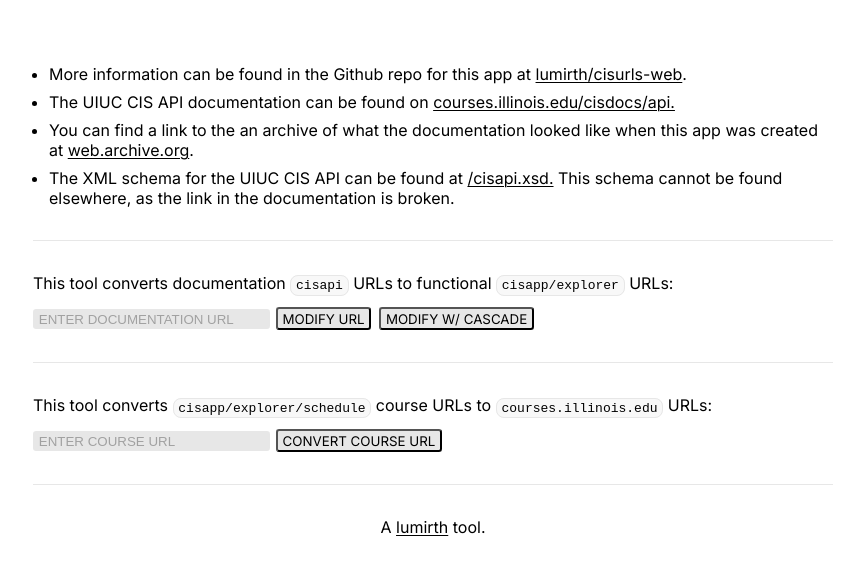
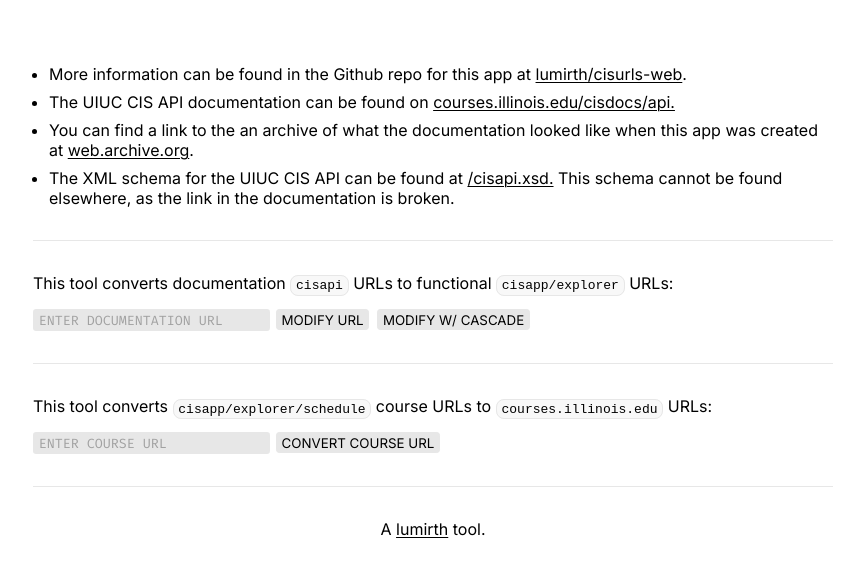
Before and after one commit to lumirth/cisurls-web, a Svelte app: page / in a window 1280 px wide. Shown: the top 574 px of the page, without its empty margins (207-1071 px from the left). Built offline with nearby package versions, Linux system fonts and the light colour scheme.

Commit message:
change button and input styling

```diff
--- a/src/App.svelte
+++ b/src/App.svelte
@@ -183,11 +183,13 @@
     border-radius: 0.5rem;
     padding: 0.1rem 0.3rem;
   }
+
   button {
     border-radius: 0.2rem;
     cursor: pointer;
     margin-left: 0.1rem;
     margin-right: 0.1rem;
+    border: 1px solid #e7e7e7;
     /* border-radius: 0.2rem; */
     padding: 0.1rem 0.3rem;
     background-color: #e7e7e7;
@@ -200,6 +202,7 @@
     transition: all 0.1s ease-in-out;
   }
   input {
+    font-family: 'Fira Code', monospace;
     background-color: #e7e7e7;
     border-radius: 0.2rem;
     width: 225px;
```
